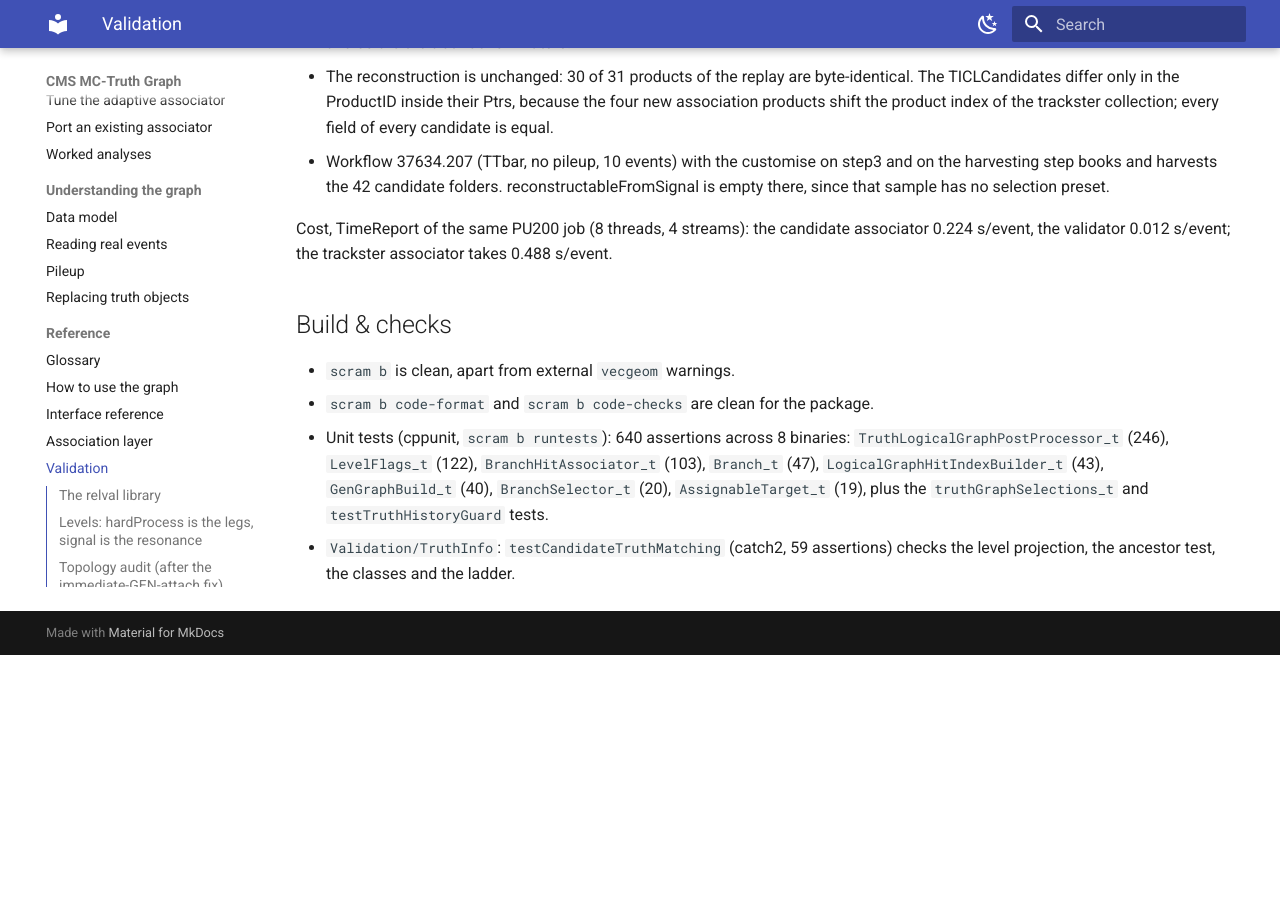
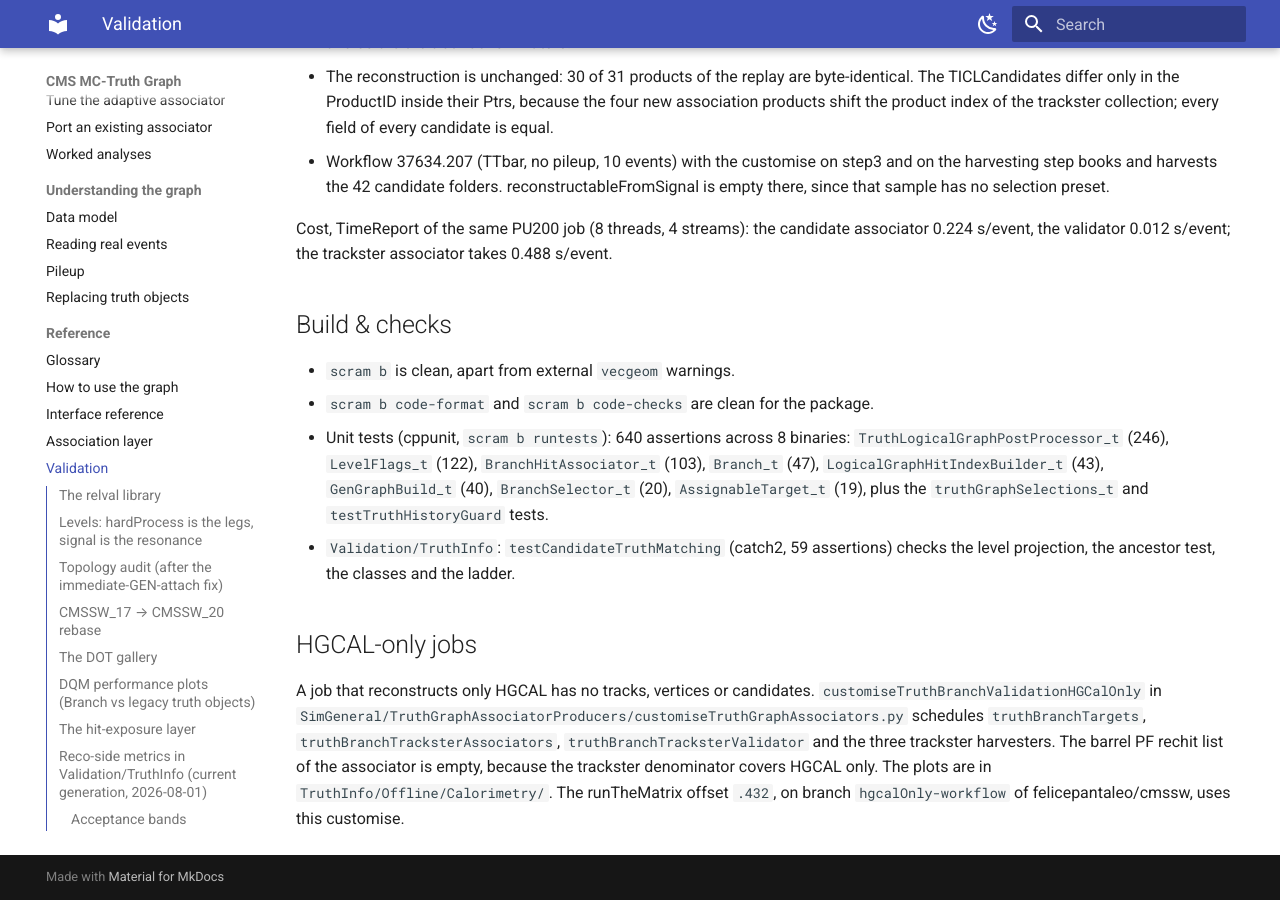
Before and after one commit to felicepantaleo/cms-truth-docs, an MkDocs documentation site: the page built from docs/validation.md, in a window 1280 px wide and 900 px high, scrolled down 17101 px. Built offline with MkDocs 1.6.1 and Material for MkDocs 9.7.7, drawn with Linux system fonts in a browser that asks for light colours; before the commit the page ends 17756 px from its top, so only the background shows below that.

Commit message:
Validation: truth validation of the tracksters in an HGCAL-only job

```diff
--- a/docs/validation.md
+++ b/docs/validation.md
@@ -753,3 +753,7 @@
   `truthGraphSelections_t` and `testTruthHistoryGuard` tests.
 - `Validation/TruthInfo`: `testCandidateTruthMatching` (catch2, 59 assertions) checks the
   level projection, the ancestor test, the classes and the ladder.
+
+## HGCAL-only jobs
+
+A job that reconstructs only HGCAL has no tracks, vertices or candidates. `customiseTruthBranchValidationHGCalOnly` in `SimGeneral/TruthGraphAssociatorProducers/customiseTruthGraphAssociators.py` schedules `truthBranchTargets`, `truthBranchTracksterAssociators`, `truthBranchTracksterValidator` and the three trackster harvesters. The barrel PF rechit list of the associator is empty, because the trackster denominator covers HGCAL only. The plots are in `TruthInfo/Offline/Calorimetry/`. The runTheMatrix offset `.432`, on branch `hgcalOnly-workflow` of felicepantaleo/cmssw, uses this customise.
```
